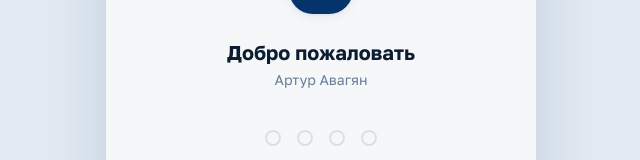
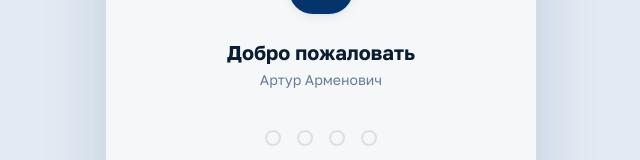
Before and after one commit to pr-poehali-dev/gazprombank-payroll-app, a React (Vite) app: page / in a window 1280 px wide. Shown: the part 163-323 px from the top of the page, without its empty margins (319-959 px from the left). Built offline with nearby package versions, Linux system fonts and the light colour scheme.

Commit message:
Replace Artur Avagyan with Artur Armenovich

```diff
--- a/src/components/AiAssistantScreen.tsx
+++ b/src/components/AiAssistantScreen.tsx
@@ -50,7 +50,7 @@ function getAnswer(text: string): string {
     return 'В апреле у вас запланировано **19 смен**, осталось **4**. Следующая дневная смена — завтра, 08:00–16:00. Подробный график доступен в разделе «График».';
   }
   if (lower.includes('привет') || lower.includes('здравствуй') || lower.includes('добрый')) {
-    return 'Привет, Артур! 👋 Я ваш персональный финансовый помощник ГПБ. Могу помочь с вопросами о зарплате, налогах, кэшбэке и картах. Что вас интересует?';
+    return 'Привет, Артур Арменович! 👋 Я ваш персональный финансовый помощник ГПБ. Могу помочь с вопросами о зарплате, налогах, кэшбэке и картах. Что вас интересует?';
   }
 
   return 'Понял ваш вопрос. Уточню информацию по вашему аккаунту... Для получения точного ответа рекомендую обратиться в службу поддержки через раздел «Поддержка» или позвонить на горячую линию **8 800 100-07-01**.';
@@ -75,7 +75,7 @@ export default function AiAssistantScreen() {
     {
       id: 0,
       role: 'assistant',
-      text: 'Привет, Артур! Я ваш персональный финансовый помощник ГПБ. Помогу разобраться с зарплатой, налогами, кэшбэком и любыми вопросами по банку.',
+      text: 'Привет, Артур Арменович! Я ваш персональный финансовый помощник ГПБ. Помогу разобраться с зарплатой, налогами, кэшбэком и любыми вопросами по банку.',
       time: formatTime(),
     },
   ]);
--- a/src/components/HomeScreen.tsx
+++ b/src/components/HomeScreen.tsx
@@ -25,7 +25,7 @@ export default function HomeScreen({ onNavigate }: Props) {
         <div className="flex items-center justify-between mb-6">
           <div>
             <p className="text-blue-200 text-sm font-medium">Добрый день,</p>
-            <h1 className="text-white text-xl font-bold">Артур Авагян</h1>
+            <h1 className="text-white text-xl font-bold">Артур Арменович</h1>
           </div>
           <button
             onClick={() => onNavigate('notifications')}
--- a/src/components/PinScreen.tsx
+++ b/src/components/PinScreen.tsx
@@ -54,7 +54,7 @@ export default function PinScreen({ onSuccess }: Props) {
           <span className="text-white text-xl font-black tracking-tight">ГПБ</span>
         </div>
         <h1 className="text-xl font-bold text-foreground mb-1">Добро пожаловать</h1>
-        <p className="text-muted-foreground text-sm mb-10">Артур Авагян</p>
+        <p className="text-muted-foreground text-sm mb-10">Артур Арменович</p>
 
         {/* Dots */}
         <div
--- a/src/components/ProfileScreen.tsx
+++ b/src/components/ProfileScreen.tsx
@@ -20,7 +20,7 @@ export default function ProfileScreen() {
             <span className="text-white text-2xl font-bold">АА</span>
           </div>
           <div>
-            <p className="text-white text-lg font-bold">Артур Авагян</p>
+            <p className="text-white text-lg font-bold">Артур Арменович</p>
             <p className="text-blue-200 text-sm">Старший менеджер</p>
             <div className="flex items-center gap-1.5 mt-1">
               <div className="w-1.5 h-1.5 bg-emerald-400 rounded-full"></div>
```
